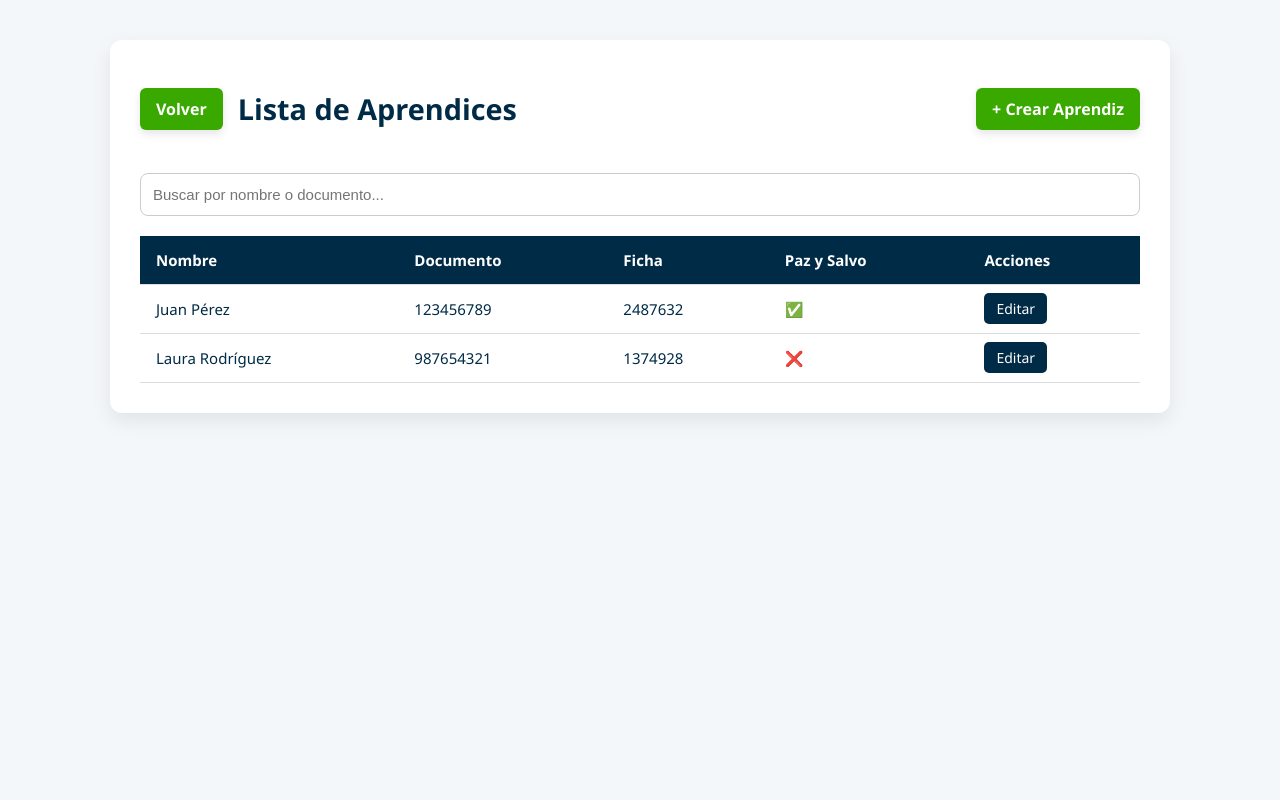
After one commit to G1lber/Paz-y-Salvo, a Django app: page /aprendices/ in a window 1280 px wide. The commit adds this page. Run offline with Django 5.2, Linux system fonts and the light colour scheme.

Commit message:
Cambios en login y Creacion de aprendices
Se dio estilo a todo el login y en generala toda la pagina

```diff
--- /dev/null
+++ b/pazysalvo/mainapp/static/css/aprendices.css
@@ -0,0 +1,126 @@
+:root {
+  --color-principal: #39A900;
+  --color-secundario: #002b46;
+  --color-blanco: #ffffff;
+  --color-fondo: #f4f7fa;
+  --color-texto: #002b46;
+  --color-hover: #2b8500;
+  --color-sombra: rgba(0, 0, 0, 0.08);
+}
+
+body {
+  font-family: 'Segoe UI', sans-serif;
+  background-color: var(--color-fondo);
+  color: var(--color-texto);
+  margin: 0;
+  padding: 40px 20px;
+}
+
+.aprendices-container {
+  max-width: 1000px;
+  margin: auto;
+  background-color: var(--color-blanco);
+  padding: 30px;
+  border-radius: 12px;
+  box-shadow: 0 8px 20px var(--color-sombra);
+}
+
+/* Barra superior */
+.barra-superior {
+  display: flex;
+  justify-content: space-between;
+  align-items: center;
+  flex-wrap: wrap;
+  gap: 15px;
+  margin-bottom: 25px;
+}
+
+.barra-superior h1 {
+  font-size: 1.8rem;
+  color: var(--color-secundario);
+  flex-grow: 1;
+}
+
+.btn-volver,
+.btn-crear {
+  background-color: var(--color-principal);
+  color: var(--color-blanco);
+  padding: 10px 16px;
+  text-decoration: none;
+  border-radius: 6px;
+  font-weight: bold;
+  box-shadow: 0 4px 8px rgba(0,0,0,0.1);
+  transition: background-color 0.3s ease;
+}
+
+.btn-volver:hover,
+.btn-crear:hover {
+  background-color: var(--color-hover);
+}
+
+#busqueda {
+  width: 100%;
+  padding: 12px;
+  font-size: 15px;
+  margin-bottom: 20px;
+  border: 1px solid #ccc;
+  border-radius: 8px;
+  box-sizing: border-box;
+}
+
+table {
+  width: 100%;
+  border-collapse: collapse;
+  font-size: 15px;
+}
+
+thead {
+  background-color: var(--color-secundario);
+  color: var(--color-blanco);
+}
+
+th, td {
+  padding: 14px 16px;
+  text-align: left;
+  border-bottom: 1px solid #ddd;
+}
+
+tbody tr:hover {
+  background-color: #f0f5f5;
+}
+
+.btn-editar {
+  background-color: var(--color-secundario);
+  color: var(--color-blanco);
+  padding: 6px 12px;
+  border-radius: 5px;
+  font-size: 14px;
+  text-decoration: none;
+  transition: background-color 0.3s ease;
+}
+
+.btn-editar:hover {
+  background-color: #01446f;
+}
+
+/* Responsive */
+@media (max-width: 768px) {
+  .barra-superior {
+    flex-direction: column;
+    align-items: flex-start;
+  }
+
+  .btn-volver,
+  .btn-crear {
+    width: 100%;
+    text-align: center;
+  }
+
+  table {
+    font-size: 14px;
+  }
+
+  th, td {
+    padding: 10px;
+  }
+}
--- /dev/null
+++ b/pazysalvo/mainapp/templates/aprendices.html
@@ -0,0 +1,54 @@
+{% load static %}
+<link rel="stylesheet" href="{% static 'css/aprendices.css' %}">
+
+<div class="aprendices-container">
+
+  <div class="barra-superior">
+    <a  href="{% url 'inicio' %}" class="btn-volver"> Volver</a>
+    <h1>Lista de Aprendices</h1>
+    <a href="#" class="btn-crear">+ Crear Aprendiz</a>
+  </div>
+
+  <input type="text" id="busqueda" placeholder="Buscar por nombre o documento...">
+
+  <table id="tabla-aprendices">
+    <thead>
+      <tr>
+        <th>Nombre</th>
+        <th>Documento</th>
+        <th>Ficha</th>
+        <th>Paz y Salvo</th>
+        <th>Acciones</th>
+      </tr>
+    </thead>
+    <tbody>
+      <tr>
+        <td>Juan Pérez</td>
+        <td>123456789</td>
+        <td>2487632</td>
+        <td>✅</td>
+        <td><a href="#" class="btn-editar">Editar</a></td>
+      </tr>
+      <tr>
+        <td>Laura Rodríguez</td>
+        <td>987654321</td>
+        <td>1374928</td>
+        <td>❌</td>
+        <td><a href="#" class="btn-editar">Editar</a></td>
+      </tr>
+    </tbody>
+  </table>
+</div>
+
+<script>
+  const inputBusqueda = document.getElementById('busqueda');
+  const filas = document.querySelectorAll('#tabla-aprendices tbody tr');
+
+  inputBusqueda.addEventListener('keyup', () => {
+    const valor = inputBusqueda.value.toLowerCase();
+    filas.forEach(fila => {
+      const texto = fila.innerText.toLowerCase();
+      fila.style.display = texto.includes(valor) ? '' : 'none';
+    });
+  });
+</script>
--- a/pazysalvo/mainapp/urls.py
+++ b/pazysalvo/mainapp/urls.py
@@ -5,5 +5,6 @@ from . import views
 urlpatterns = [
     path('', views.custom_login, name='login'),
     path('pazysalvo/', views.pazysalvo, name='pazysalvo'),
-    path('inicio/', views.prueba, name='inicio'),
+    path('inicio/', views.inicio, name='inicio'),
+    path('aprendices/', views.aprendices, name='aprendices'),
 ]
--- a/pazysalvo/mainapp/views.py
+++ b/pazysalvo/mainapp/views.py
@@ -9,5 +9,8 @@ def custom_login(request):
 def pazysalvo(request):
     return render(request, 'pazysalvo.html')
 
-def prueba(request):
+def inicio(request):
     return render(request, 'dashboard.html')
+
+def aprendices(request):
+    return render(request, 'aprendices.html')
```
Also changed, not shown: pazysalvo/mainapp/static/css/inicio.css (+27 -0 lines), pazysalvo/mainapp/static/css/login.css (+45 -15 lines), pazysalvo/mainapp/templates/dashboard.html (+26 -1 lines), pazysalvo/mainapp/templates/login.html (+7 -1 lines), pazysalvo/mainapp/static/image/sena-logo.png (added).
